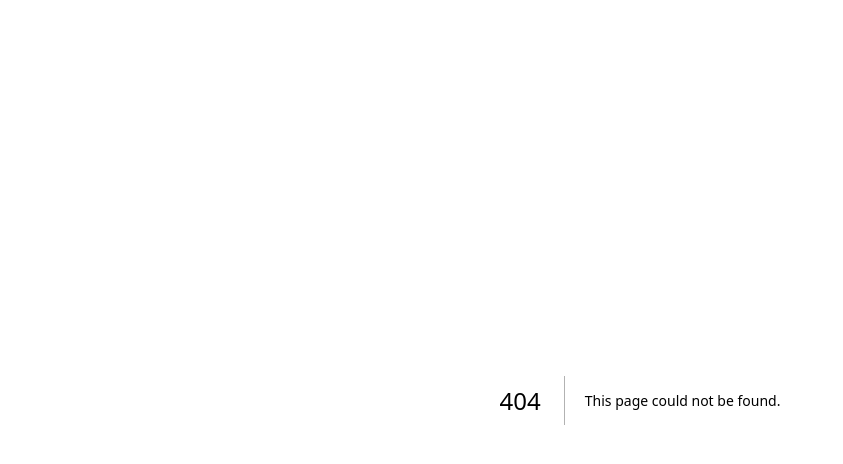
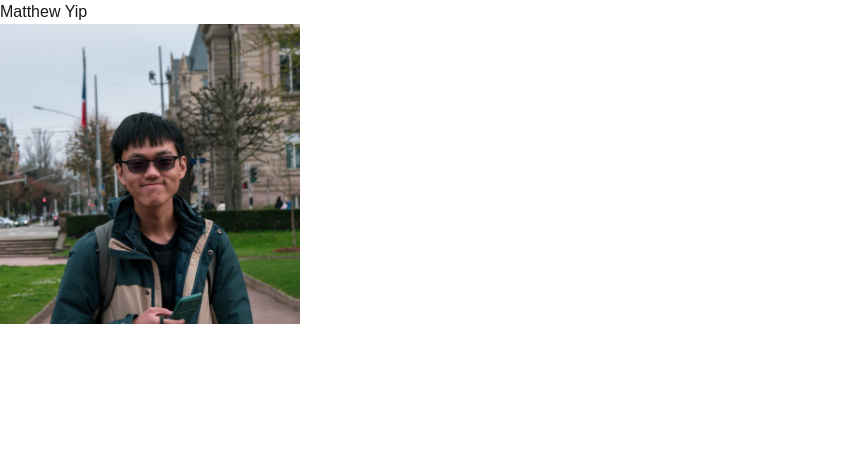
Before and after one commit to mingjelly/nusescholars, a Next.js app: page /humans-of-descholars/matthew-yip in a window 1280 px wide. Before the commit this address had no page. Shown: the top 464 px of the page, without its empty margins (0-843 px from the left). Built offline with nearby package versions, Linux system fonts and the light colour scheme.

Commit message:
Set up page for myself

```diff
--- /dev/null
+++ b/src/app/humans-of-descholars/matthew-yip/layout.tsx
@@ -0,0 +1,14 @@
+export default function DashboardLayout({
+                                            children, // will be a page or nested layout
+                                        }: {
+    children: React.ReactNode
+}) {
+    return (
+        <section>
+            {/* Include shared UI here e.g. a header or sidebar */}
+            <nav></nav>
+
+            {children}
+        </section>
+    )
+}
--- /dev/null
+++ b/src/app/humans-of-descholars/matthew-yip/page.tsx
@@ -0,0 +1,17 @@
+import Image from "next/image";
+
+export default function Page() {
+    return  (
+        <div>
+        <div>Matthew Yip</div>
+        <Image
+        className="dark:invert"
+        src="/images/Matthew-Yip.jpg"
+        alt="Matthew Yip"
+        width={300}
+        height={300}
+        priority
+    />
+        </div>
+    );
+}
```
